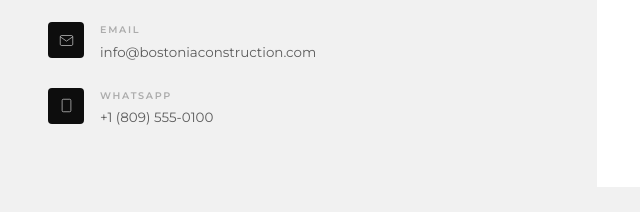
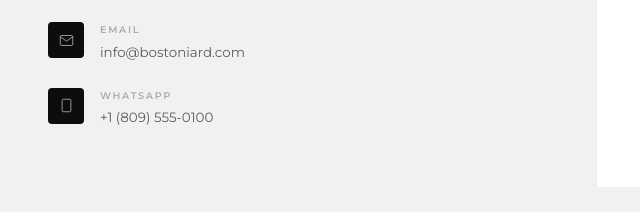
Before and after one commit to Yensi-dev/bostonia-contruction, a plain HTML site: page contacto.html in a window 1280 px wide. Shown: the part 849-1061 px from the top of the page, 0-640 px from the left. Drawn offline with Linux system fonts and the light colour scheme.

Commit message:
cambio de email en contacto

```diff
--- a/contacto.html
+++ b/contacto.html
@@ -67,7 +67,7 @@
               </div>
               <div>
                 <div class="contact-item-label">Email</div>
-                <div class="contact-item-val">info@bostoniaconstruction.com</div>
+                <div class="contact-item-val">info@bostoniard.com</div>
               </div>
             </li>
             <li>
```
